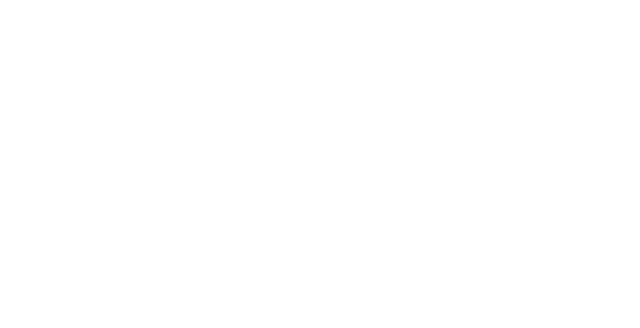
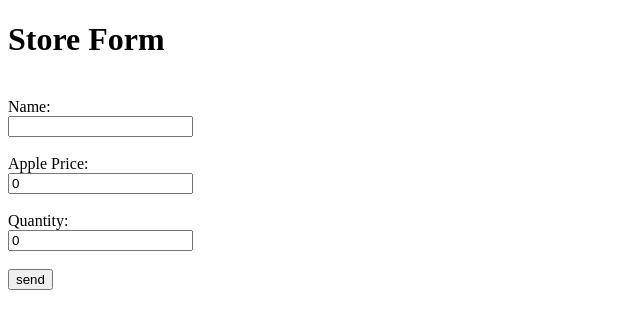
Before and after one commit to javierreyes11/clase02222019prograjava, a plain HTML site: page StoreWebApp/web/store Form.html in a window 1280 px wide. Shown: the whole page, without its empty margins (0-640 px from the left). Drawn offline with Linux system fonts and the light colour scheme.

Commit message:
branch-frontend-01

```diff
--- /dev/null
+++ b/StoreWebApp/web/Scrips/myscript.js
@@ -0,0 +1,5 @@
+/*
+ * To change this license header, choose License Headers in Project Properties.
+ * To change this template file, choose Tools | Templates
+ * and open the template in the editor.
+ */
--- a/StoreWebApp/web/store Form.html
+++ b/StoreWebApp/web/store Form.html
@@ -9,8 +9,29 @@ and open the template in the editor.
         <title>Store Form</title>
         <meta charset="UTF-8">
         <meta name="viewport" content="width=device-width, initial-scale=1.0">
+
     </head>
     <body>
+        <h1>Store Form</h1>
+        <br>
+        <form id="storeForm" name ="storeForm" action ="" method = "get">
+            <label> Name: </label>
+            <br>
+            <input type = "text" id = "name" name="name"/>
+            <br><br>
+
+            <label>  Apple Price: </label>
+            <br>
+            <input type="number" id="price" name="price" value="0"/>
+            <br><br>
+
+            <label> Quantity: </label>
+            <br>
+            <input type="number" id="quantify" name="quantify" value = "0"/>
+            <br><br>
+
+            <input type ="submit" id ="mysubmit" name = "mysubmit" value="send"/>
+        </form>
 
     </body>
 </html>
```
Also changed, not shown: StoreWebApp/web/Style/mystyle.css (added, +9 -0 lines).
